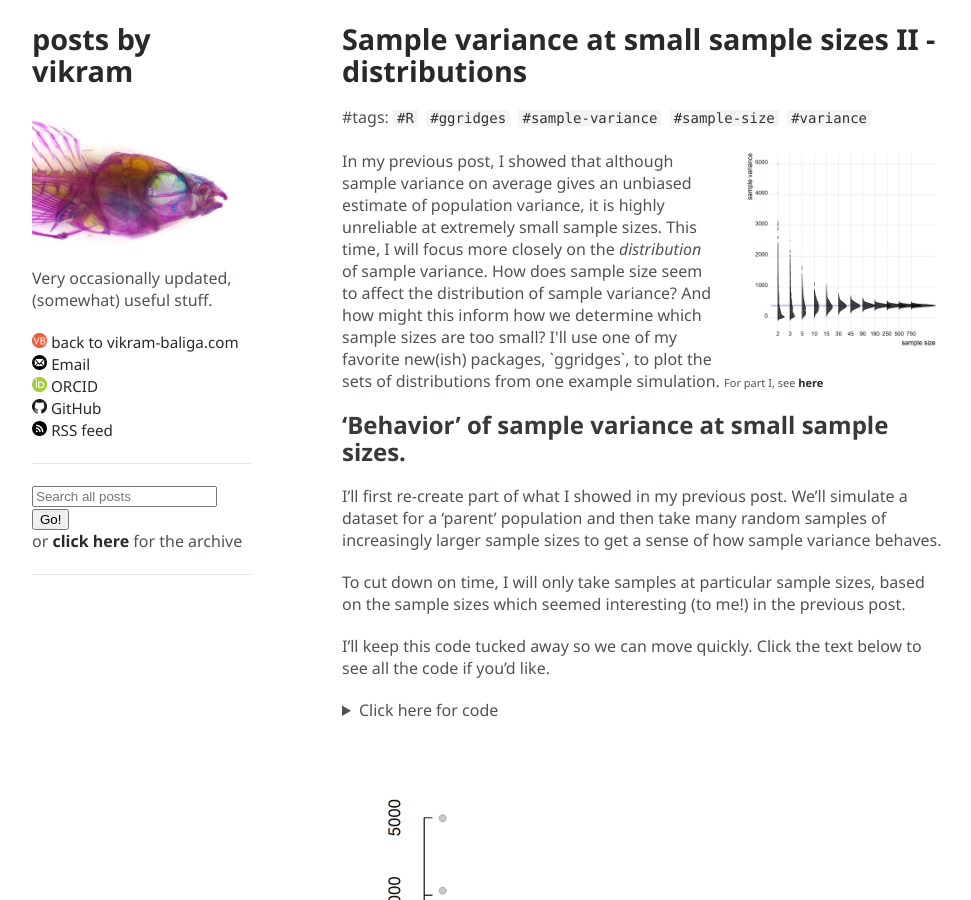
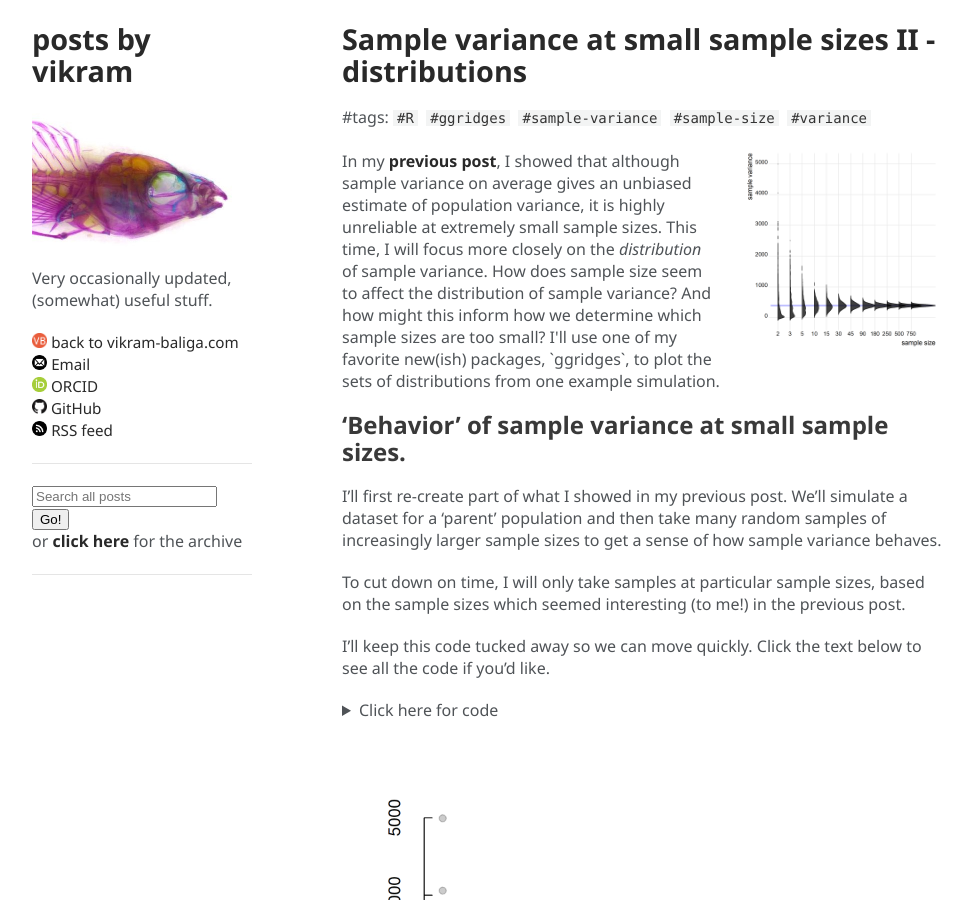
Before and after one commit to vbaliga/vbaliga.github.io, a Jekyll site: the page built from _posts/2019-05-12-sample-variance-distributions-ggridges.md, in a window 1280 px wide and 900 px high. Shown: the whole window, without its empty margins (153-1124 px from the left). Built offline with Jekyll 4.4.1, drawn with Linux system fonts in a browser that asks for light colours; a script that is not in the unit is left out.

Commit message:
Update 2019-05-12-sample-variance-distributions-ggridges.md

```diff
--- a/_posts/2019-05-12-sample-variance-distributions-ggridges.md
+++ b/_posts/2019-05-12-sample-variance-distributions-ggridges.md
@@ -6,11 +6,10 @@ title: Sample variance at small sample sizes II - distributions
 
 <p>
 <img src="https://github.com/vbaliga/vbaliga.github.io/raw/master/images/2019-05-12/sample_variance_distributions_ggridges.png" alt="sample variance ggridges" style="float:right;width:200px;height:200px;margin-left:30px;">
-In my previous post, I showed that although sample variance on average gives an unbiased estimate of population variance, it is highly unreliable at extremely small sample sizes.
+In my <b><a href="https://vbaliga.github.io/dangers-sample-variance-small-sample-size/">previous post</a></b>, I showed that although sample variance on average gives an unbiased estimate of population variance, it is highly unreliable at extremely small sample sizes.
 
 This time, I will focus more closely on the <i>distribution</i> of sample variance. How does sample size seem to affect the distribution of sample variance? And how might this inform how we determine which sample sizes are too small? I'll use one of my favorite new(ish) packages, `ggridges`, to plot the sets of distributions from one example simulation.
 
-<small>For part I, see <b><a href="https://vbaliga.github.io/dangers-sample-variance-small-sample-size/">here</a></b></small>
 </p>
 <!---more--->
 
```
